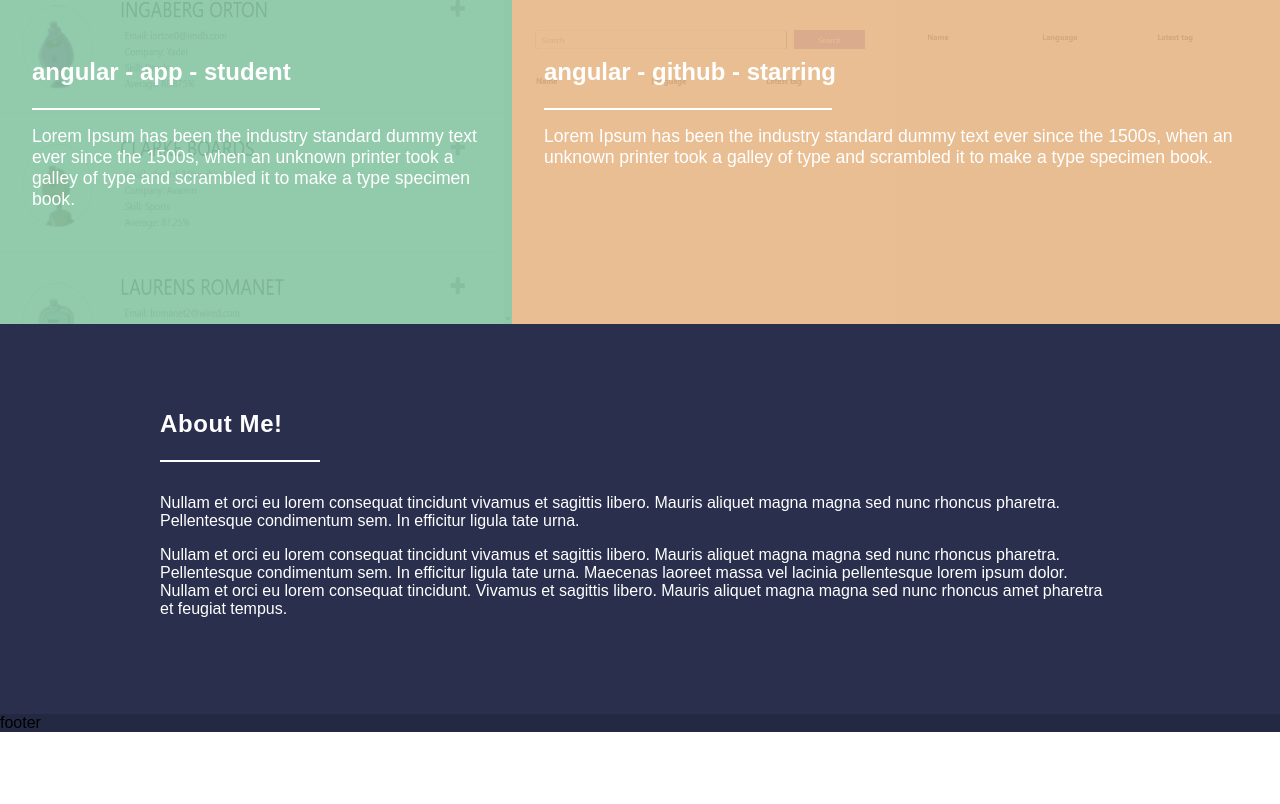
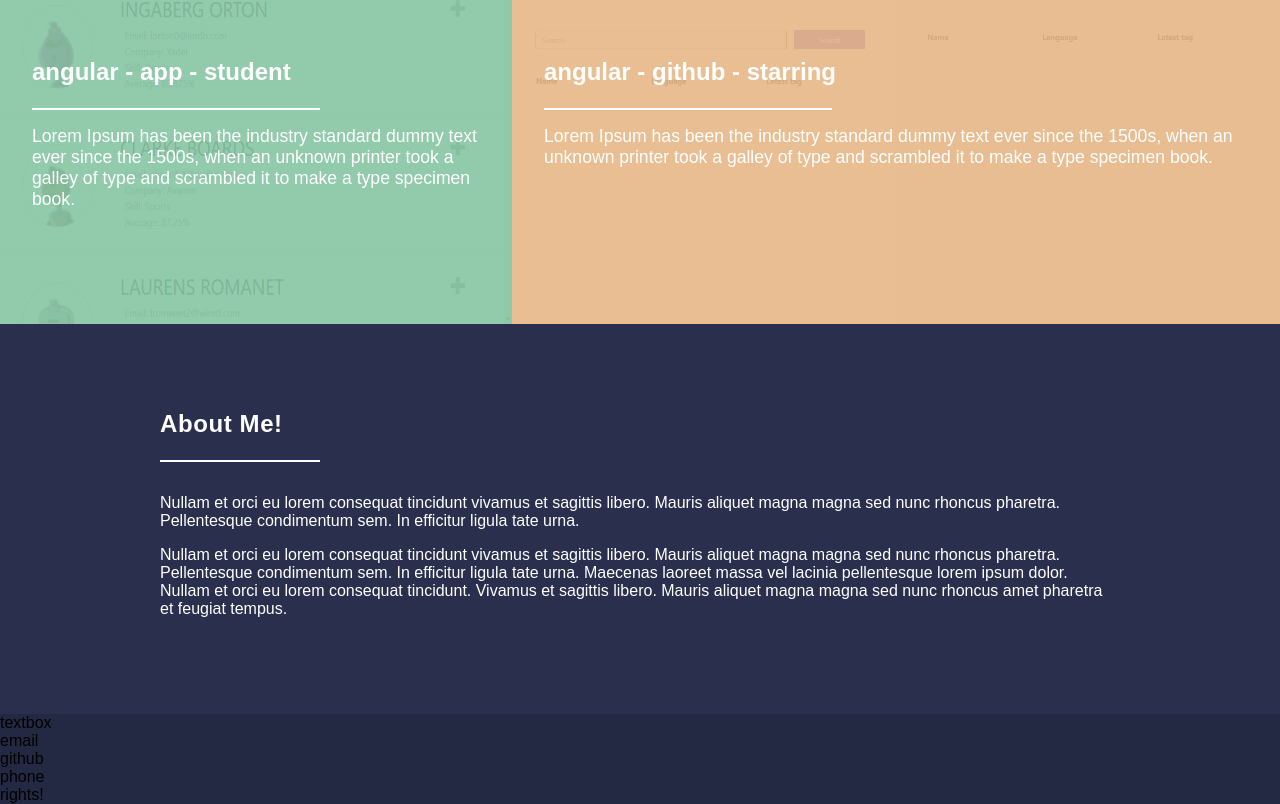
Before and after one commit to kc-leung/eportfolio, a React (Create React App) app: page / in a window 1280 px wide. Shown: the part 1556-2360 px from the top of the page. Before the commit the page ends 2288 px from the top, so only its background shows below. Built offline with nearby package versions, Linux system fonts and the light colour scheme.

Commit message:
footer basic structure

```diff
--- a/src/components/Footer/Footer.js
+++ b/src/components/Footer/Footer.js
@@ -3,6 +3,16 @@ import './Footer.scss';
 
 export default class Footer extends Component {
   render() {
-    return <div className="footerContainer">footer</div>;
+    return (
+      <div className="footerContainer">
+        <div className="contactContainer">
+          <div className="messageContainer">textbox</div>
+          <div className="emailContainer">email</div>
+          <div className="githubContainer">github</div>
+          <div className="phoneContainer">phone</div>
+        </div>
+        <div className="footerContent">rights!</div>
+      </div>
+    );
   }
 }
--- a/src/components/Footer/Footer.scss
+++ b/src/components/Footer/Footer.scss
@@ -1,3 +1,5 @@
 .footerContainer {
+  display: flex;
+  flex-direction: column;
   background-color: #242943;
 }
```
